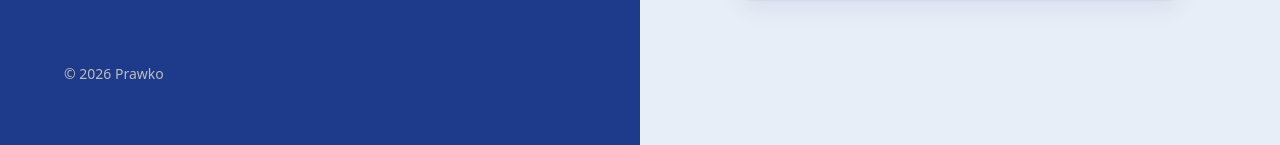
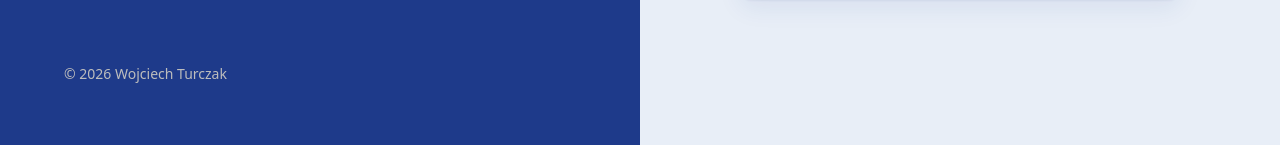
Before and after one commit to Laska254/prawko-web, a React (Vite) app: page /auth in a window 1280 px wide. Shown: the part 652-797 px from the top of the page. Built offline with nearby package versions, Linux system fonts and the light colour scheme.

Commit message:
props for this guy

```diff
--- a/src/component/AuthPagePanel.tsx
+++ b/src/component/AuthPagePanel.tsx
@@ -29,7 +29,7 @@ export function AuthPagePanel() {
                     ))}
                 </Stack>
             </Stack>
-            <Typography variant="body2" color="grey.400">© {new Date().getFullYear()} Prawko</Typography>
+            <Typography variant="body2" color="grey.400">© {new Date().getFullYear()} Wojciech Turczak</Typography>
         </Stack>
     );
 }
```
